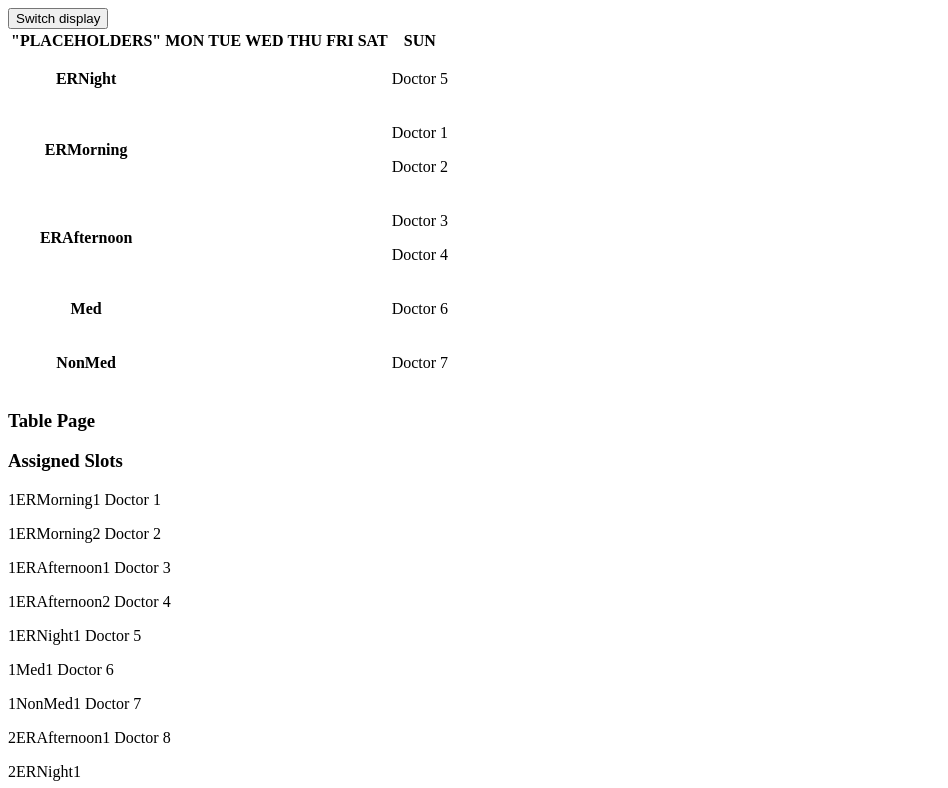
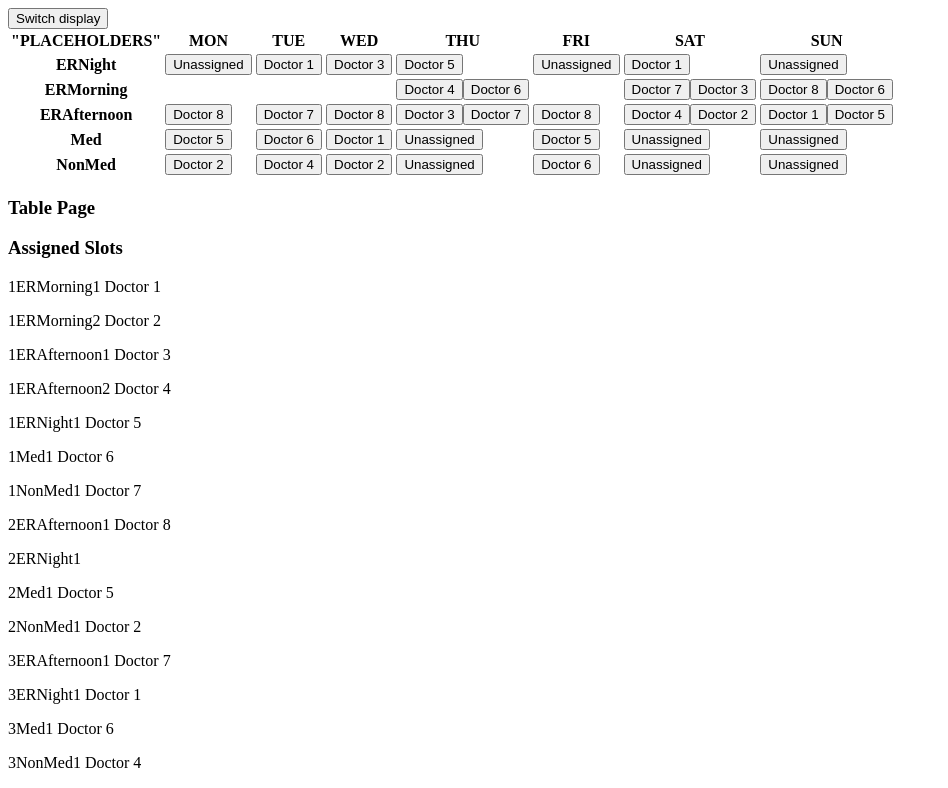
Before and after one commit to Subhavich/doc-sche, a React (Vite) app: page / in a window 1280 px wide. Shown: the top 788 px of the page, without its empty margins (0-948 px from the left). Built offline with nearby package versions, Linux system fonts and the light colour scheme.

Commit message:
add remove slot function on static table

```diff
--- a/src/TableComponents.jsx
+++ b/src/TableComponents.jsx
@@ -13,8 +13,8 @@ export const THead = () => {
   );
 };
 
-export const TBody = ({ slots }) => {
-  const page = 0;
+export const TBody = ({ slots, handleRemoveDoctor }) => {
+  const page = 1;
   const mockWeek = deriveWeeks(slots)[page];
 
   return (
@@ -30,7 +30,13 @@ export const TBody = ({ slots }) => {
             return (
               <td>
                 {targetedSlot.map((slot) => (
-                  <p>{slot.doctor ? slot.doctor : "UNASSIGNED"}</p>
+                  <>
+                    <DoctorButton
+                      doctorName={slot.doctor ? slot.doctor : "Unassigned"}
+                      id={slot.id}
+                      handleRemoveDoctor={handleRemoveDoctor}
+                    />
+                  </>
                 ))}
               </td>
             );
@@ -40,3 +46,7 @@ export const TBody = ({ slots }) => {
     </tbody>
   );
 };
+
+export const DoctorButton = ({ doctorName, id, handleRemoveDoctor }) => {
+  return <button onClick={() => handleRemoveDoctor(id)}>{doctorName}</button>;
+};
--- a/src/TablePage.jsx
+++ b/src/TablePage.jsx
@@ -1,8 +1,20 @@
+import { useState } from "react";
 import { TBody, THead } from "./TableComponents";
 export default function TablePage({ initialSlots, doctors }) {
+  const [tableSlots, setTableSlots] = useState(initialSlots);
+
+  const handleRemoveDoctor = (slotId) => {
+    setTableSlots((prev) => {
+      console.log("In handle remove doctor", prev);
+      const filteredSlots = [...prev.filter((slot) => slot.id !== slotId)];
+      console.log(filteredSlots);
+      return filteredSlots;
+    });
+  };
+
   return (
     <>
-      <Table slots={initialSlots} />
+      <Table slots={tableSlots} handleRemoveDoctor={handleRemoveDoctor} />
       <h3>Table Page</h3>
       <div>
         <h3>Assigned Slots</h3>
@@ -18,11 +30,11 @@ export default function TablePage({ initialSlots, doctors }) {
   );
 }
 
-export const Table = ({ slots }) => {
+export const Table = ({ slots, handleRemoveDoctor }) => {
   return (
     <table>
       <THead />
-      <TBody slots={slots} />
+      <TBody slots={slots} handleRemoveDoctor={handleRemoveDoctor} />
     </table>
   );
 };
--- a/src/utils/rendering.js
+++ b/src/utils/rendering.js
@@ -87,7 +87,7 @@ export const deriveWeeks = (slots) => {
         const filteredSlots = slots.filter(
           (slot) => new Date(slot.date).getDate() === currentDate
         );
-        console.log(filteredSlots);
+        // console.log(filteredSlots);
         weekArray.push({ date: currentDate, slots: filteredSlots });
         currentDate++;
       } else {
@@ -98,6 +98,6 @@ export const deriveWeeks = (slots) => {
     weekIndex++;
     currentWeekDay = 1;
   }
-  console.log(monthArray);
+  // console.log(monthArray);
   return monthArray;
 };
```
